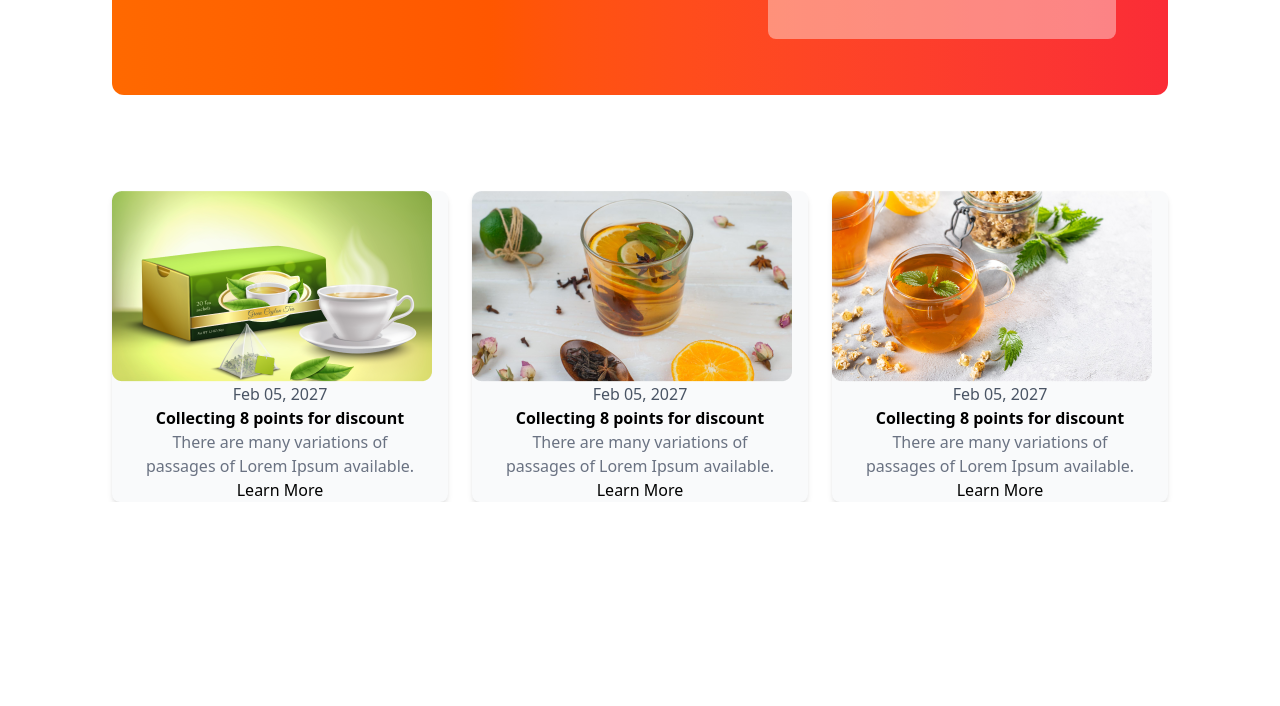
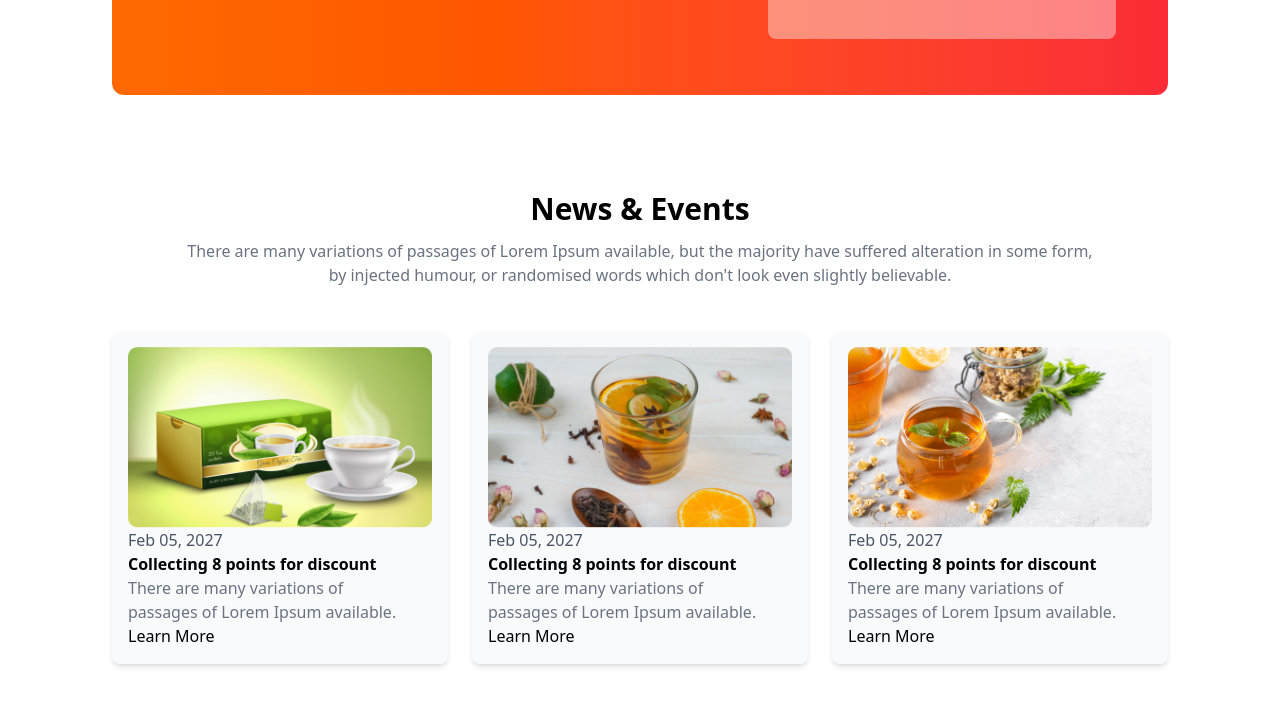
Before and after one commit to farial-robama/Tea-House, a plain HTML site: page index.html in a window 1280 px wide. Shown: the part 2441-3147 px from the top of the page. Before the commit the page ends 2943 px from the top, so only its background shows below. Drawn offline with nearby package versions, Linux system fonts and the light colour scheme.

Commit message:
add some styles on news section

```diff
--- a/index.html
+++ b/index.html
@@ -228,46 +228,69 @@
       </section>
 
        <!-- News Section -->
-       <section>
+   <section class="mb-24">
   <!-- Text Section -->
-         <div>
-            <h1></h1>
-            <p></p>
+  <div class="text-center">
+    <h1 class="font-extrabold text-3xl mb-3">News & Events</h1>
+    <p class="text-gray-500 mb-11">
+      There are many variations of passages of Lorem Ipsum available, but the majority
+      have suffered alteration in some form, <br>by injected humour, or randomised words
+      which don't look even slightly believable.
+    </p>
   </div>
+
   <!-- Card Section -->
   <div class="grid grid-cols-1 md:grid-cols-2 lg:grid-cols-3 gap-6 text-center">
-            <div class="rounded-lg shadow-md bg-gray-50 overflow-hidden">
+    <!-- Card 1 -->
+    <div class="rounded-lg shadow-md bg-gray-50 overflow-hidden p-4">
       <div class="whitespace-nowrap md:whitespace-normal">
         <img src="./images/news-1.png" alt="">
+        <div class="text-left">
           <div class="date font-light text-gray-600">Feb 05, 2027</div>
           <div class="title font-bold">Collecting 8 points for discount</div>
-                <p class="font-light text-gray-500">There are many variations of <br>
-                    passages of Lorem Ipsum available.</p>
-                <div class="learn-more font-medium">Learn More</div>
-                </div>
-            </div>
-            <div class="rounded-lg shadow-md bg-gray-50 overflow-hidden">
-                <div class="whitespace-nowrap md:whitespace-normal">
-                <img src="./images/news-2.png" alt="">
-                <div class="date font-light text-gray-600">Feb 05, 2027</div>
-                <div class="title font-bold">Collecting 8 points for discount</div>
-                <p class="font-light text-gray-500">There are many variations of <br>
-                    passages of Lorem Ipsum available.</p>
-                <div class="learn-more font-medium">Learn More</div>
-                </div>
-            </div>
-            <div class="rounded-lg shadow-md bg-gray-50 overflow-hidden">
-                <div class="whitespace-nowrap md:whitespace-normal">
-                <img src="./images/news-3.png" alt="">
-                <div class="date font-light text-gray-600">Feb 05, 2027</div>
-                <div class="title font-bold">Collecting 8 points for discount</div>
-                <p class="font-light text-gray-500">There are many variations of <br>
-                    passages of Lorem Ipsum available.</p>
+          <p class="font-light text-gray-500">
+            There are many variations of <br>
+            passages of Lorem Ipsum available.
+          </p>
           <div class="learn-more font-medium">Learn More</div>
         </div>
       </div>
     </div>
+
+    <!-- Card 2 -->
+    <div class="rounded-lg shadow-md bg-gray-50 overflow-hidden p-4">
+      <div class="whitespace-nowrap md:whitespace-normal">
+        <img src="./images/news-2.png" alt="">
+        <div class="text-left">
+          <div class="date font-light text-gray-600">Feb 05, 2027</div>
+          <div class="title font-bold">Collecting 8 points for discount</div>
+          <p class="font-light text-gray-500">
+            There are many variations of <br>
+            passages of Lorem Ipsum available.
+          </p>
+          <div class="learn-more font-medium">Learn More</div>
+        </div>
+      </div>
+    </div>
+
+    <!-- Card 3 -->
+    <div class="rounded-lg shadow-md bg-gray-50 overflow-hidden p-4">
+      <div class="whitespace-nowrap md:whitespace-normal">
+        <img src="./images/news-3.png" alt="">
+        <div class="text-left">
+          <div class="date font-light text-gray-600">Feb 05, 2027</div>
+          <div class="title font-bold">Collecting 8 points for discount</div>
+          <p class="font-light text-gray-500">
+            There are many variations of <br>
+            passages of Lorem Ipsum available.
+          </p>
+          <div class="learn-more font-medium">Learn More</div>
+        </div>
+      </div>
+    </div>
+  </div>
 </section>
+
 
 
 </main>
```
Lines whose indentation alone changed are shown as unchanged.
